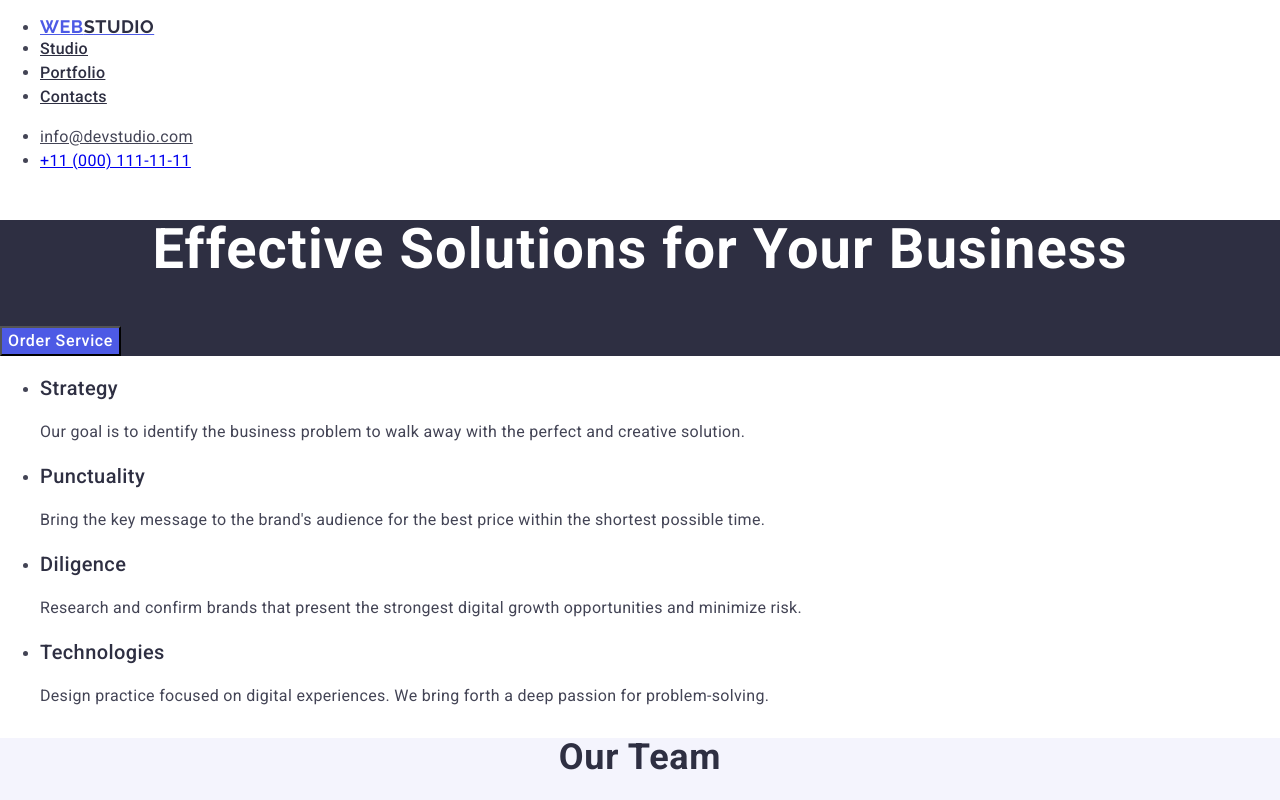
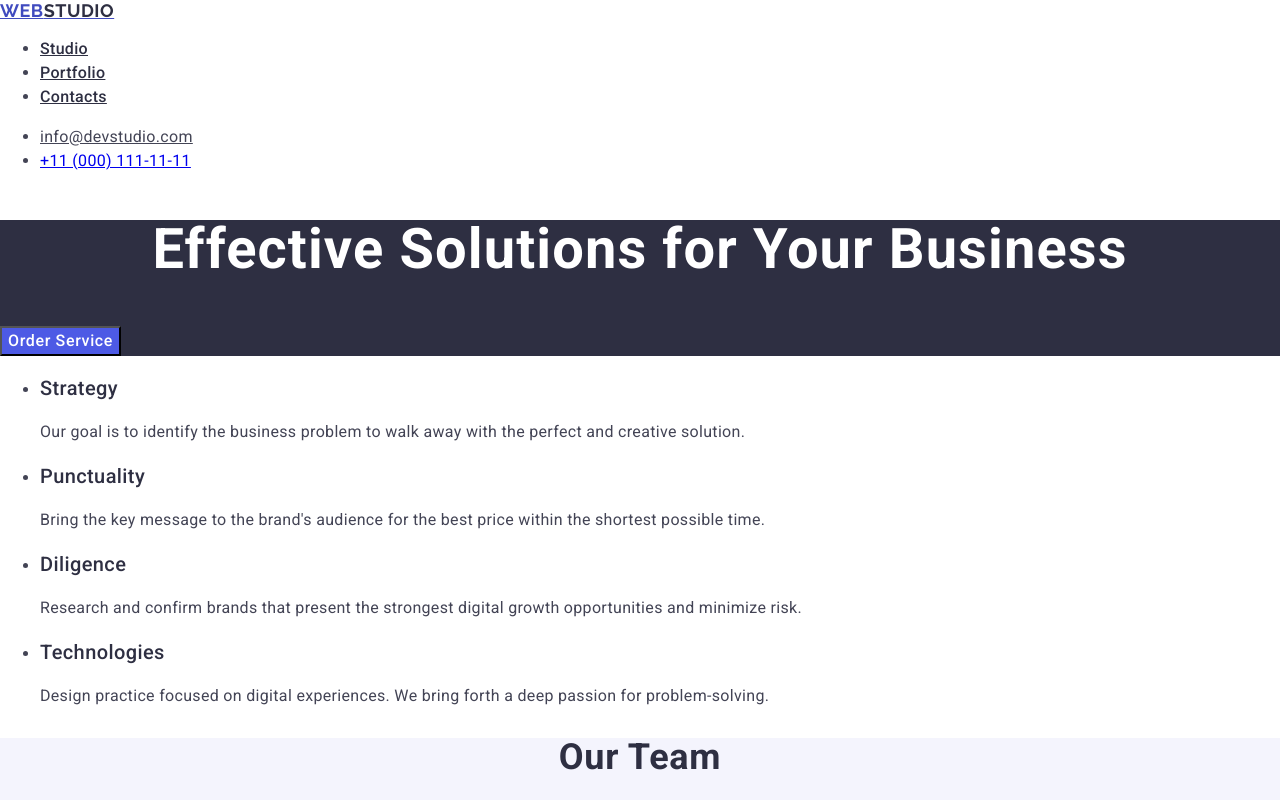
Before and after one commit to YutiiPasternak/goit-markup-hw-02, a plain HTML site: page index.html in a window 1280 px wide. Shown: the top 800 px of the page. Drawn offline with Linux system fonts and the light colour scheme.

Commit message:
goit-markup-hw-02

```diff
--- a/index.html
+++ b/index.html
@@ -17,12 +17,10 @@
 <body>
     <header class="header">
         <nav class="menu-nav">
+            <a class="header-logo" href="./index.html">Web<span class="style-logo">Studio</span></a>
             <ul class="menu">
                 <li>
-                    <a class="header-logo" href="./index.html">Web<span class="style-logo">Studio</span></a>
-                </li>
-                <li>
-                    <a class="nav-itm" href="">Studio</a>
+                    <a class="nav-itm" href="./index.html">Studio</a>
                 </li>
                 <li>
                     <a class="nav-itm" href="">Portfolio</a>
```
